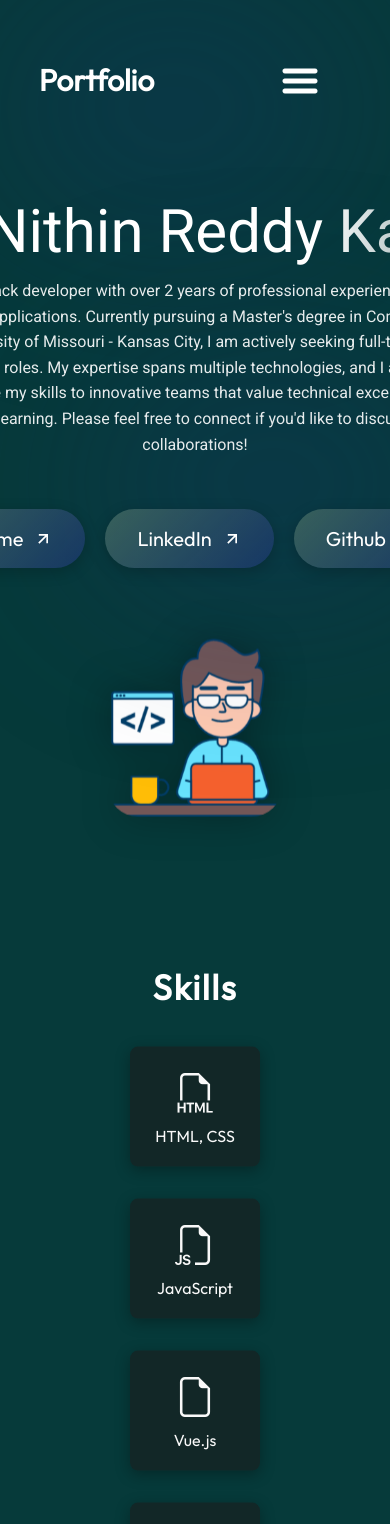
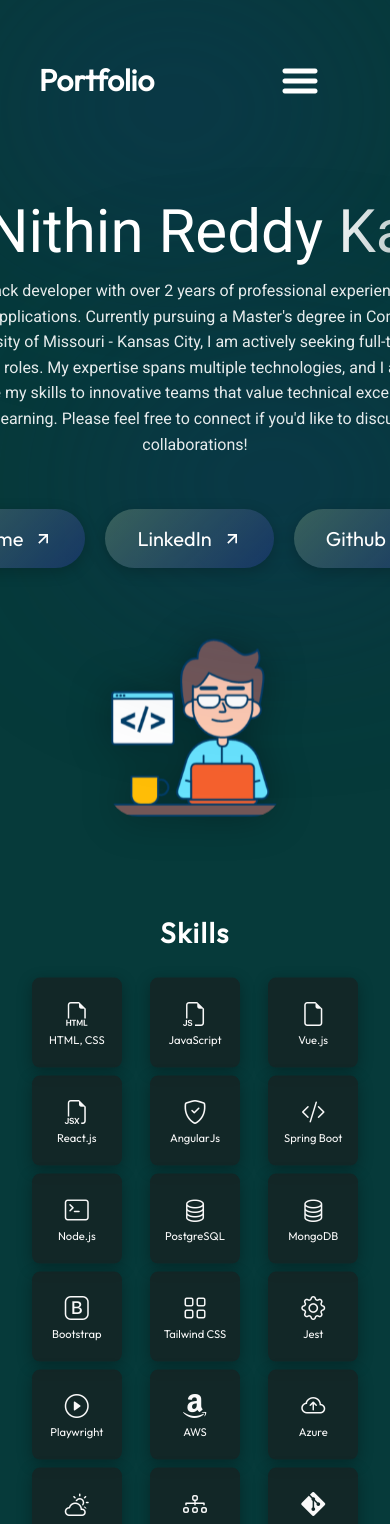
Before and after one commit to sainithinkatta/portfolio, a React (Vite) app: page / in a window 390 px wide. Shown: the top 1524 px of the page. Built offline with nearby package versions, Linux system fonts and the light colour scheme.

Commit message:
added media queries for skills component

```diff
--- a/src/components/Skills/Skills.module.css
+++ b/src/components/Skills/Skills.module.css
@@ -93,3 +93,62 @@
       transform: translate(0, -0px);
     }
   }
+
+  @media screen and (max-width: 768px) {
+    .skillsSection {
+      padding: 30px 15px;
+      margin-left: 5%;
+      margin-right: 5%;
+      margin-top: 50px;
+    }
+
+    .title {
+      font-size: 28px;
+      padding-bottom: 20px;
+    }
+
+    .skillsContainer {
+      grid-template-columns: repeat(auto-fit, minmax(100px, 1fr));
+      gap: 1rem;
+    }
+
+    .skillCard {
+      width: 100px;
+      height: 100px;
+    }
+
+    .icon {
+      font-size: 2rem;
+      margin-bottom: 0.3rem;
+    }
+
+    .label {
+      font-size: 0.8rem;
+    }
+  }
+
+  @media screen and (max-width: 480px) {
+    .skillsSection {
+      padding: 20px 10px;
+      margin-left: 3%;
+      margin-right: 3%;
+    }
+
+    .skillsContainer {
+      grid-template-columns: repeat(3, 1fr);
+      gap: 0.5rem;
+    }
+
+    .skillCard {
+      width: 90px;
+      height: 90px;
+    }
+
+    .icon {
+      font-size: 1.5rem;
+    }
+
+    .label {
+      font-size: 0.7rem;
+    }
+  }
```
